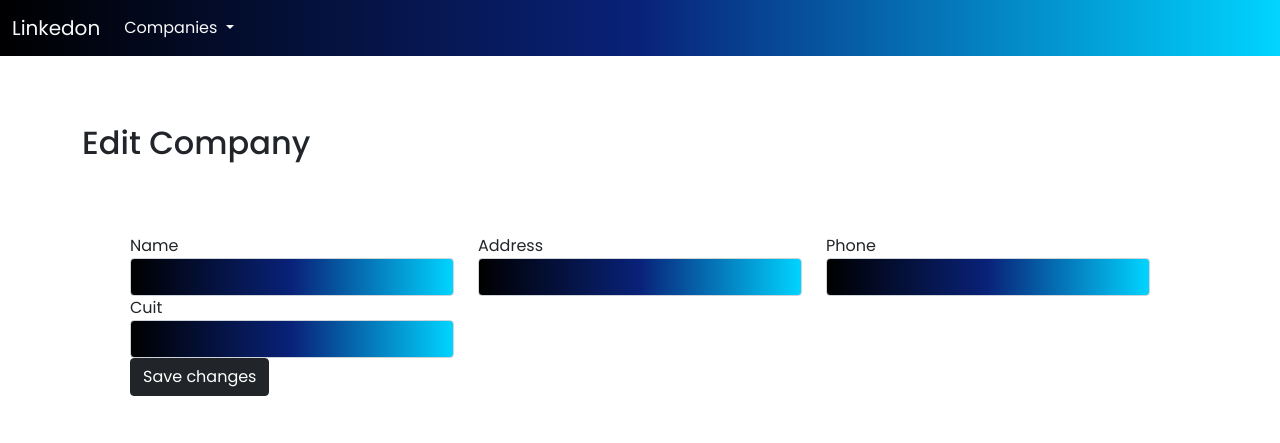
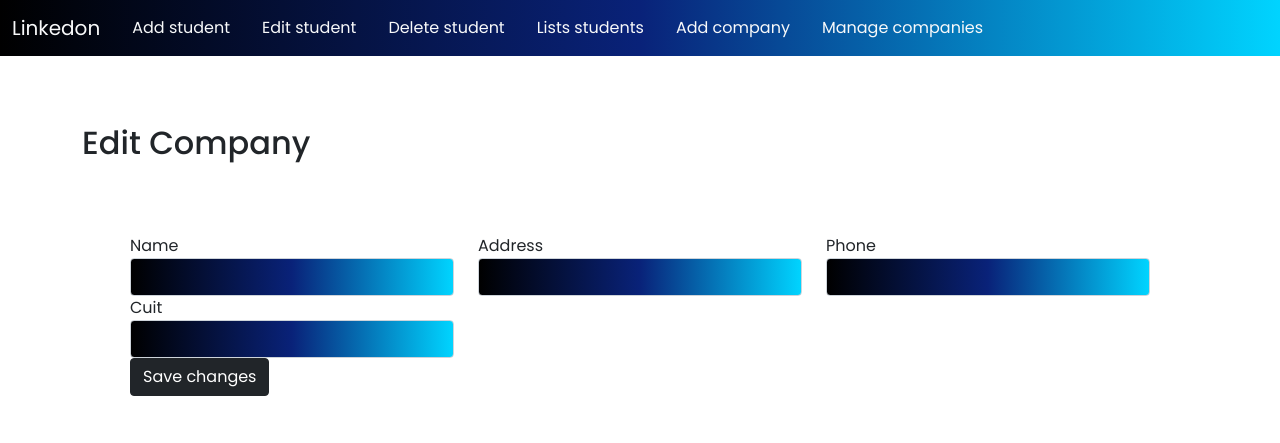
Before and after one commit to echeverriaalex/TP-FINAL-LAB4, a PHP site: template Views/company-edit.php in a window 1280 px wide. Shown: the top 443 px of the page. Run offline with PHP 8.4, Linux system fonts and the light colour scheme; the template is opened without the code that fills it, so the values that code supplies are empty; some libraries are stand-ins or nearby versions.

Commit message:
modifico nav de admin para gestionar companies y students

```diff
--- a/Views/nav-admin.php
+++ b/Views/nav-admin.php
@@ -1,25 +1,16 @@
-<nav class="navbar navbar-expand-lg navbar-admin ">
+<nav class="navbar navbar-expand navbar-admin ">
   <div class="container-fluid ">
     <a class="navbar-brand text-light" href="<?php echo FRONT_ROOT?>Home/Index">Linkedon</a>
     <!--  <button class="navbar-toggler" type="button" data-bs-toggle="collapse" data-bs-target="#navbarSupportedContent" aria-controls="navbarSupportedContent" aria-expanded="false" aria-label="Toggle navigation">
       <span class="navbar-toggler-icon"> Span </span>
     </button> -->
     <div class="collapse navbar-collapse" id="navbarSupportedContent">
-      <ul class="navbar-nav me-auto mb-2 mb-lg-0">
-        <li class="nav-item dropdown">
-          <a class="nav-link dropdown-toggle text-light" href="#" id="navbarDropdown" role="button" data-bs-toggle="dropdown" aria-expanded="false"> Companies </a>
-          <ul class="dropdown-menu" aria-labelledby="navbarDropdown">
-            <li><a class="dropdown-item" href="<?php echo FRONT_ROOT ?>Company/ShowAddView">Add company</a></li>
-            <li><a class="dropdown-item" href="<?php echo FRONT_ROOT ?>Company/ShowEditView">Edit company</a></li>
-            <li><a class="dropdown-item" href="<?php echo FRONT_ROOT ?>Company/ShowDeleteView">Delete company</a></li>
-          </ul>
-        </li>
-        <?php
-          /*if(isset($_SESSION['userLog'])) { ?>
-            <li><a class="dropdown-item" href="<?php FRONT_ROOT?>Student/logout">LogOut</a></li>
-            <?php	} */
-        ?>
-      </ul>
+      <li><a class="dropdown-item text-light" href="<?php echo FRONT_ROOT ?>Student/ShowAddView">Add student</a></li>
+      <li><a class="dropdown-item text-light" href="<?php echo FRONT_ROOT ?>Student/ShowEditView">Edit student</a></li>
+      <li><a class="dropdown-item text-light" href="<?php echo FRONT_ROOT ?>Student/ShowDeleteView">Delete student</a></li>
+      <li><a class="dropdown-item text-light" href="<?php echo FRONT_ROOT ?>Student/ShowListView">Lists students</a></li>
+      <li><a class="dropdown-item text-light" href="<?php echo FRONT_ROOT ?>Company/ShowAddView">Add company</a>
+      <li><a class="dropdown-item text-light" href="<?php echo FRONT_ROOT ?>Company/ShowDeleteView">Manage companies</a>
     </div>
   </div>
 </nav>
```
